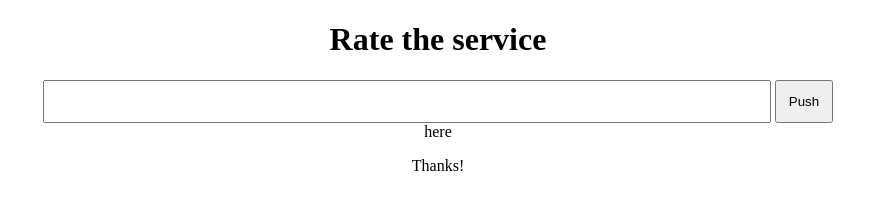
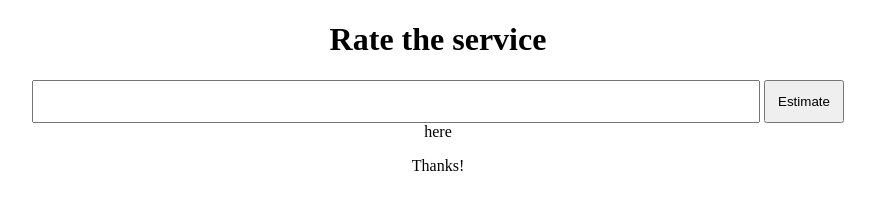
Before and after one commit to KorT56/Rate-the-service, a plain HTML site: page index.html in a window 1280 px wide. Shown: the whole page, without its empty margins (202-1077 px from the left). Drawn offline with Linux system fonts and the light colour scheme.

Commit message:
Add files via upload

```diff
--- a/index.html
+++ b/index.html
@@ -13,7 +13,7 @@
 
     <input type="text" class="i1">
 
-    <button class="click">Push</button>
+    <button class="click">Estimate</button>
 
 
     <div class="out1">here</div>
```
